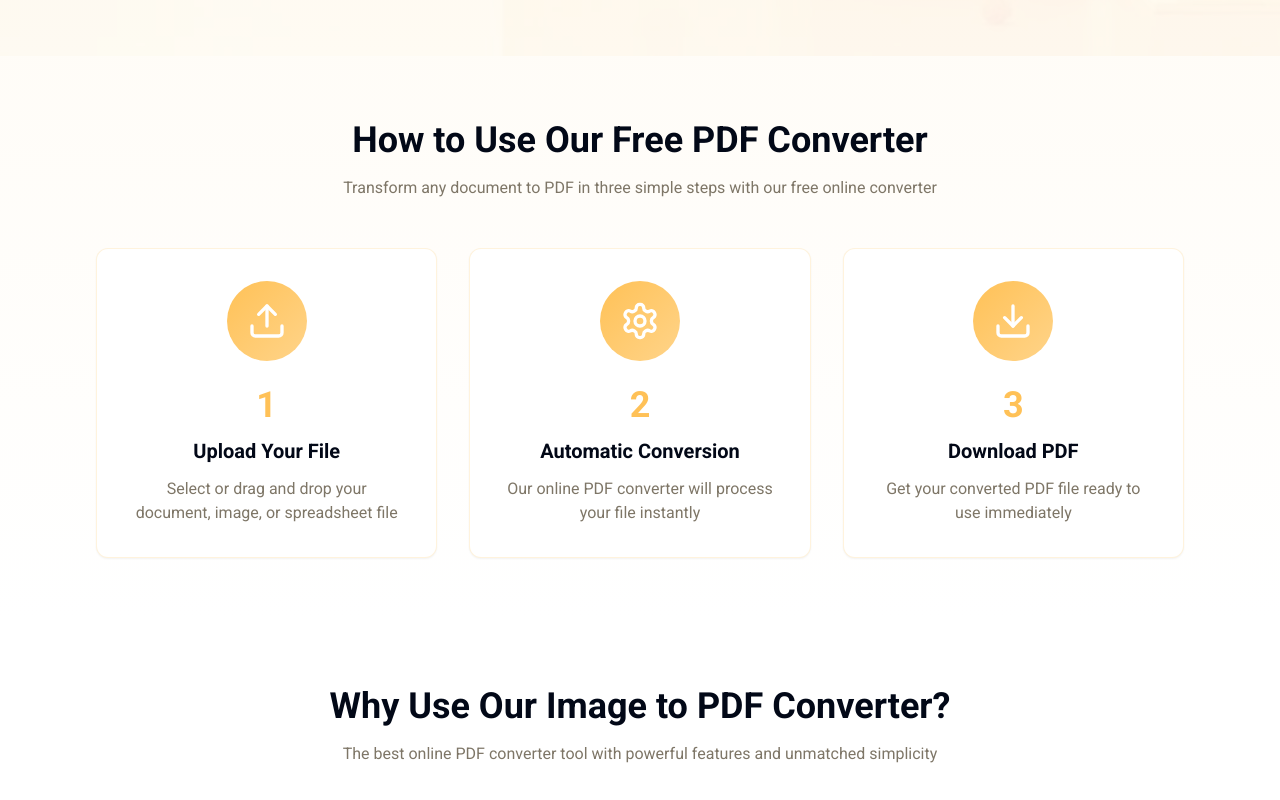
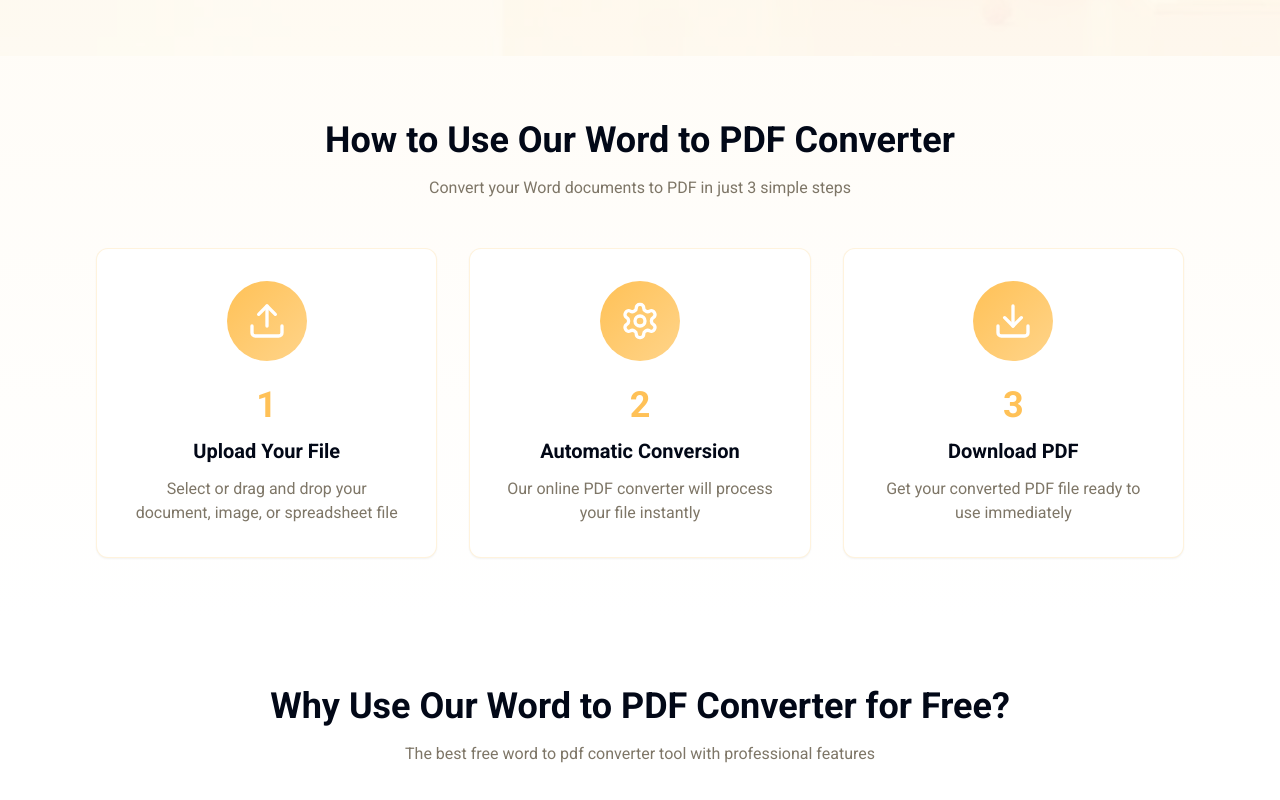
Before and after one commit to kieuchinh3007-star/word-convert-pdf, a React (Vite) app: page / in a window 1280 px wide. Shown: the part 720-1520 px from the top of the page. Built offline with nearby package versions, Linux system fonts and the light colour scheme; the HTML template or start-up script is replaced by a standard one.

Commit message:
Update section titles

```diff
--- a/src/components/HowToUse.tsx
+++ b/src/components/HowToUse.tsx
@@ -24,10 +24,10 @@ export const HowToUse = () => {
     <section className="py-16 px-4 bg-gradient-to-b from-secondary/30 to-background">
       <div className="container mx-auto max-w-6xl">
         <h2 className="text-3xl md:text-4xl font-bold text-center mb-4">
-          How to Use Our Free PDF Converter
+          How to Use Our Word to PDF Converter
         </h2>
         <p className="text-center text-muted-foreground mb-12 max-w-2xl mx-auto">
-          Transform any document to PDF in three simple steps with our free online converter
+          Convert your Word documents to PDF in just 3 simple steps
         </p>
 
         <div className="grid md:grid-cols-3 gap-8">
--- a/src/components/WhyUse.tsx
+++ b/src/components/WhyUse.tsx
@@ -29,10 +29,10 @@ export const WhyUse = () => {
     <section className="py-16 px-4">
       <div className="container mx-auto max-w-6xl">
         <h2 className="text-3xl md:text-4xl font-bold text-center mb-4">
-          Why Use Our Image to PDF Converter?
+          Why Use Our Word to PDF Converter for Free?
         </h2>
         <p className="text-center text-muted-foreground mb-12 max-w-2xl mx-auto">
-          The best online PDF converter tool with powerful features and unmatched simplicity
+          The best free word to pdf converter tool with professional features
         </p>
 
         <div className="grid md:grid-cols-2 gap-6">
```
